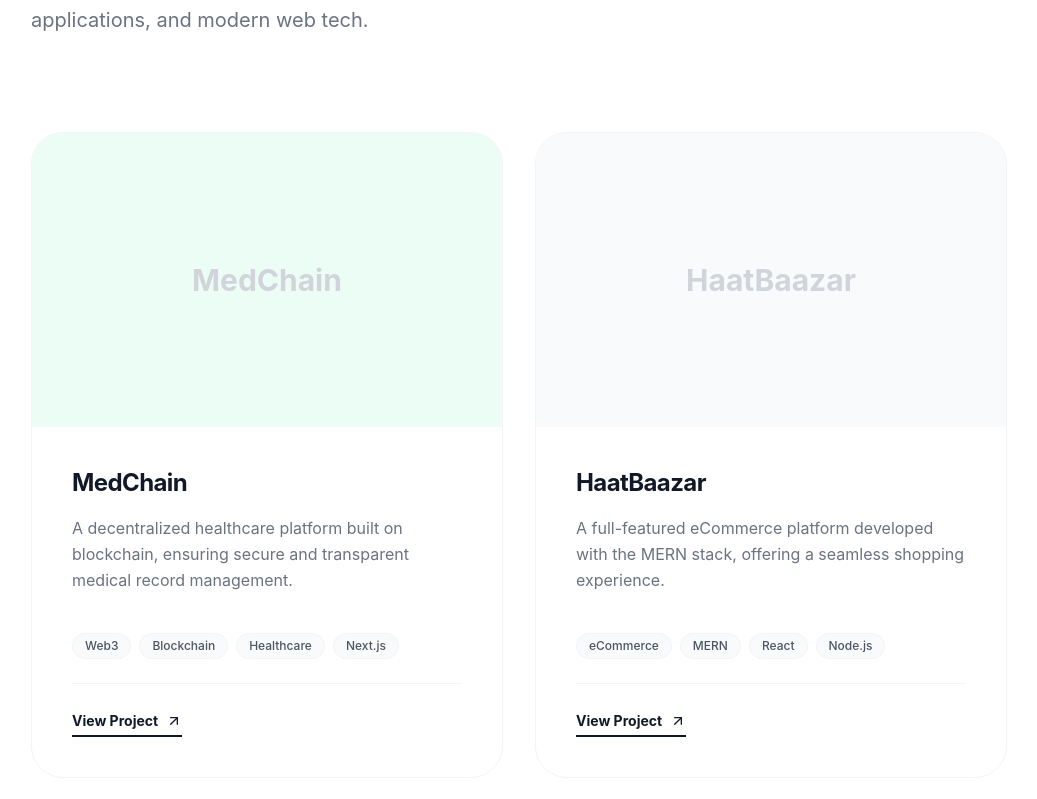
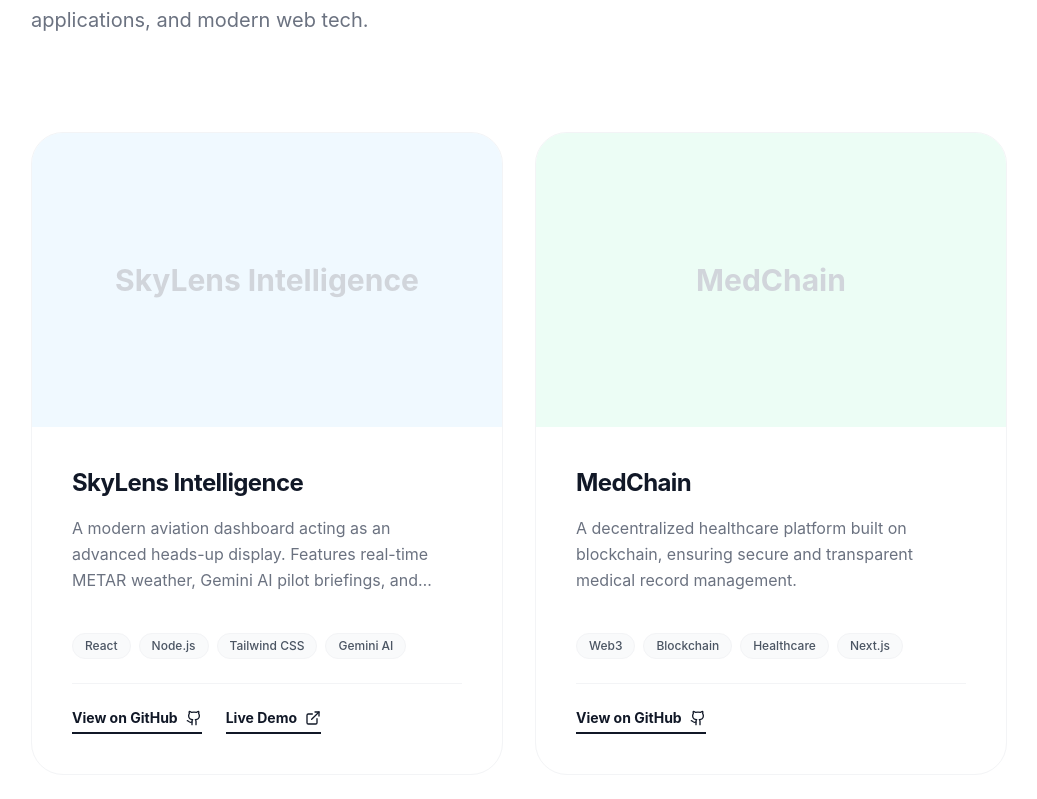
Before and after one commit to akash150149/Portfolio, a Next.js app in the folder myfolio/: page /projects in a window 1280 px wide. Shown: the part 301-1100 px from the top of the page, without its empty margins (121-1158 px from the left). Built offline with nearby package versions, Linux system fonts and the light colour scheme.

Commit message:
project add skylens

```diff
--- a/myfolio/app/projects/page.js
+++ b/myfolio/app/projects/page.js
@@ -1,8 +1,16 @@
 'use client';
 import Link from 'next/link';
-import { ArrowUpRight, Github, MapPin } from 'lucide-react';
+import { ArrowUpRight, Github, MapPin, ExternalLink } from 'lucide-react';
 
 const projects = [
+  {
+    title: "SkyLens Intelligence",
+    description: "A modern aviation dashboard acting as an advanced heads-up display. Features real-time METAR weather, Gemini AI pilot briefings, and Vision AI to extract essential data from aviation approach plates.",
+    tags: ["React", "Node.js", "Tailwind CSS", "Gemini AI"],
+    link: "https://github.com/akash150149/Skylens-Intelligence",
+    demoLink: "https://skylens-xwid.onrender.com",
+    color: "bg-sky-50"
+  },
   {
     title: "MedChain",
     description: "A decentralized healthcare platform built on blockchain, ensuring secure and transparent medical record management.",
@@ -75,10 +83,15 @@ export default function ProjectsPage() {
                     </span>
                   ))}
                 </div>
-                <div className="pt-6 border-t border-gray-100 dark:border-gray-800">
+                <div className="pt-6 border-t border-gray-100 dark:border-gray-800 flex flex-wrap gap-6 items-center">
                   <Link href={project.link} target="_blank" className="inline-flex items-center gap-2 text-sm font-bold border-b-2 border-gray-900 dark:border-white pb-1 hover:text-emerald-600 dark:hover:text-emerald-400 hover:border-emerald-600 dark:hover:border-emerald-400 transition-all dark:text-white">
-                    View Project <ArrowUpRight size={16} />
+                    View on GitHub <Github size={16} />
                   </Link>
+                  {project.demoLink && (
+                    <Link href={project.demoLink} target="_blank" className="inline-flex items-center gap-2 text-sm font-bold border-b-2 border-gray-900 dark:border-white pb-1 hover:text-emerald-600 dark:hover:text-emerald-400 hover:border-emerald-600 dark:hover:border-emerald-400 transition-all dark:text-white">
+                      Live Demo <ExternalLink size={16} />
+                    </Link>
+                  )}
                 </div>
               </div>
             </div>
```
